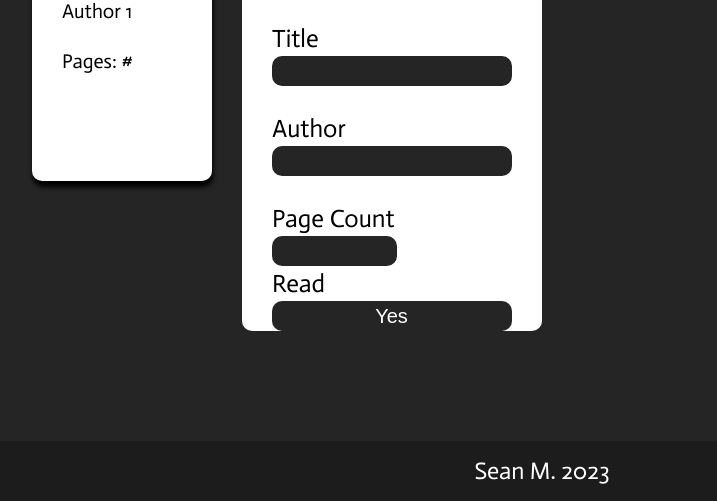
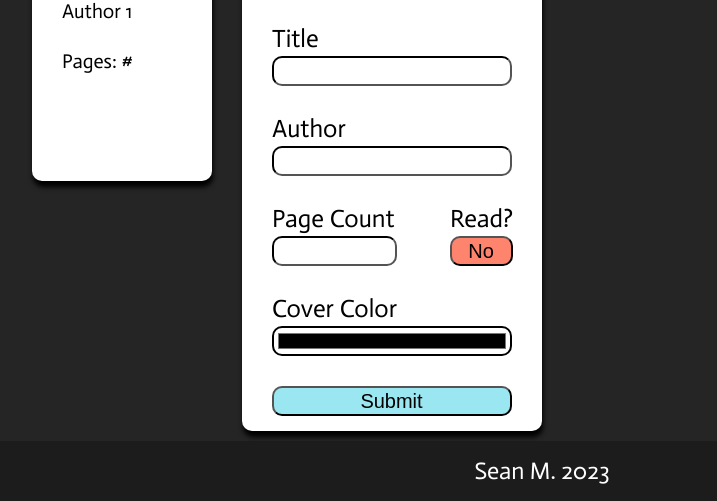
Before and after one commit to seanmckone/odin-library, a website: page index.html in a window 1280 px wide. Shown: the part 299-800 px from the top of the page, without its empty margins (98-815 px from the left). Drawn offline with Linux system fonts and the light colour scheme.

Commit message:
Complete initial input form

```diff
--- a/index.html
+++ b/index.html
@@ -35,12 +35,22 @@
                         <label for="author_input">Author</label>
                         <input type="text" id="author_input" />
                     </div>
+                    <div class="input_div_2">
+                        <div class="input_div">
+                            <label for="pagecount_input">Page Count</label>
+                            <input type="number" id="pagecount_input" />
+                        </div>
+                        <div class="input_div">
+                            <label for="read_input">Read?</label>
+                            <input type="button" id="read_input" value="No" />
+                        </div>
+                    </div>
                     <div class="input_div">
-                        <label for="pagecount_input">Page Count</label>
-                        <input type="number" id="pagecount_input" />
-
-                        <label for="read_input">Read</label>
-                        <input type="button" id="read_input" value="Yes" />
+                        <label for="cover_color">Cover Color</label>
+                        <input type="color" id="cover_color" />
+                    </div>
+                    <div class="input_div">
+                        <input type="submit" id="submit" />
                     </div>
                 </form>
             </div>
--- a/styles.css
+++ b/styles.css
@@ -201,14 +201,18 @@ label {
 
 input[type="text"],
 input[type="number"],
-input[type="button"] {
-    background-color: #252526;
-    border-width: 0px;
+input[type="button"],
+input[type="submit"] {
+    background-color: white;
+    border-width: 2px;
     border-radius: 10px;
-    color: white;
+    border-color: black;
+    color: black;
     font-size: 20px;
     height: 30px;
     padding-left: 5px;
+
+    /* Shadow */
 }
 
 input[type="number"] {
@@ -216,11 +220,39 @@ input[type="number"] {
     padding-right: 10px;
 }
 
+input[type="button"] {
+    background-color: #ff846e;
+    color: black;
+}
+
+input[type="submit"] {
+    background-color: #9be7f1;
+    color: black;
+}
+
+input[type="color"] {
+    width: auto;
+    height: 30px;
+    background-color: white;
+    border-color: black;
+    border-width: 2px;
+
+    border-radius: 10px;
+    cursor: pointer;
+}
+
 .input_div {
     display: flex;
     flex-direction: column;
     text-align: left;
     gap: 5px;
+}
+
+.input_div_2 {
+    display: flex;
+    flex-direction: row;
+    text-align: left;
+    gap: 53px;
 }
 
 .addbook_form {
@@ -231,7 +263,7 @@ input[type="number"] {
 
 .addbook {
     background-color: white;
-    height: 400px;
+    height: 500px;
     width: 300px;
     border-radius: 10px;
     color: black;
@@ -240,6 +272,9 @@ input[type="number"] {
     gap: 40px;
     padding-left: 30px;
     padding-right: 30px;
+    box-shadow: 0px 6px 5px 0px rgba(0, 0, 0);
+    -webkit-box-shadow: 1px 6px 5px 0px rgba(0, 0, 0);
+    -moz-box-shadow: 1px 6px 5px 0px rgba(0, 0, 0);
 }
 
 footer {
```
